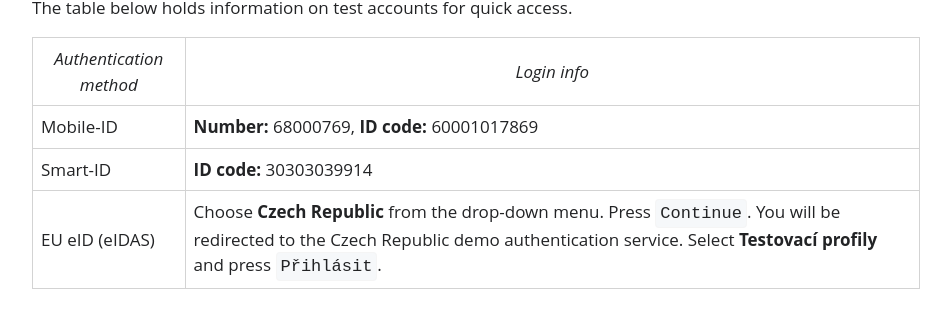
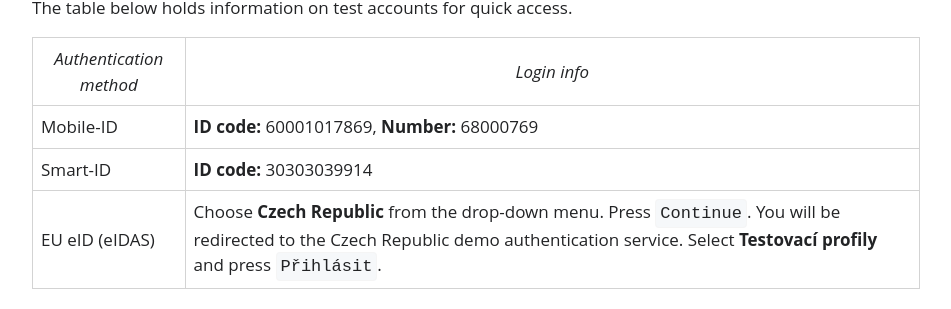
Before and after one commit to e-gov/GOVSSO, a Jekyll site: the page built from Testing.md, in a window 1280 px wide. Shown: the part 1064-1373 px from the top of the page, without its empty margins (326-1277 px from the left). Built offline with Jekyll 4.4.1, drawn with Linux system fonts in a browser that asks for light colours; our own code applies the rules of GitHub Pages for plain Markdown files.

```diff
--- a/Testing.md
+++ b/Testing.md
@@ -30,7 +30,7 @@ The table below holds information on test accounts for quick access.
 
 | Authentication method | Login info                                                                                                                                                                                         |
 |-----------------------|----------------------------------------------------------------------------------------------------------------------------------------------------------------------------------------------------|
-| Mobile-ID             | **Number:** 68000769, **ID code:** 60001017869                                                                                                                                                     |
+| Mobile-ID             | **ID code:** 60001017869, **Number:** 68000769                                                                                                                                                     |
 | Smart-ID              | **ID code:** 30303039914                                                                                                                                                                           |
 | EU eID (eIDAS)        | Choose **Czech Republic** from the drop-down menu. Press `Continue`. You will be redirected to the Czech Republic demo authentication service. Select **Testovací profily** and press `Přihlásit`. |
 
```
